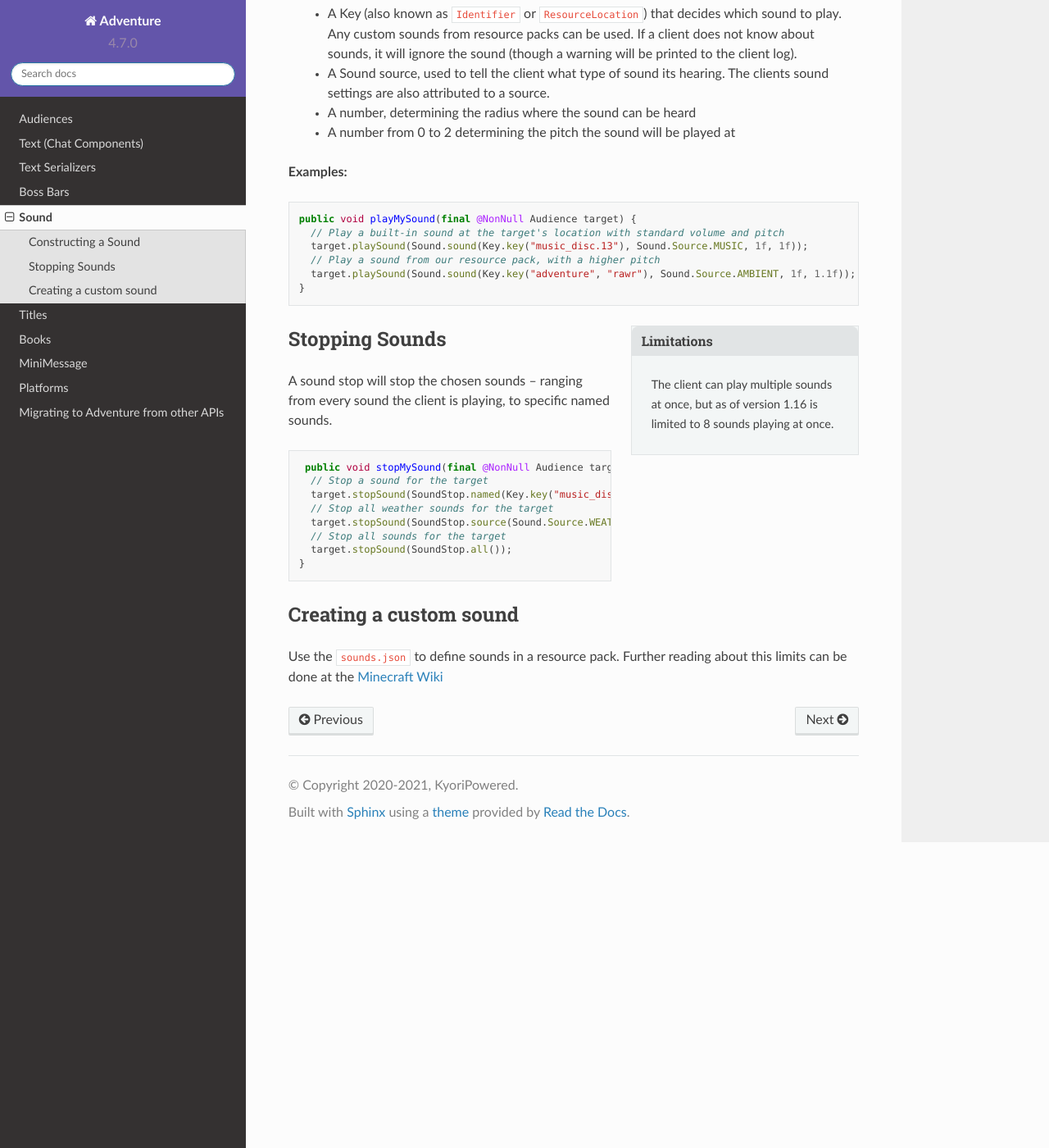
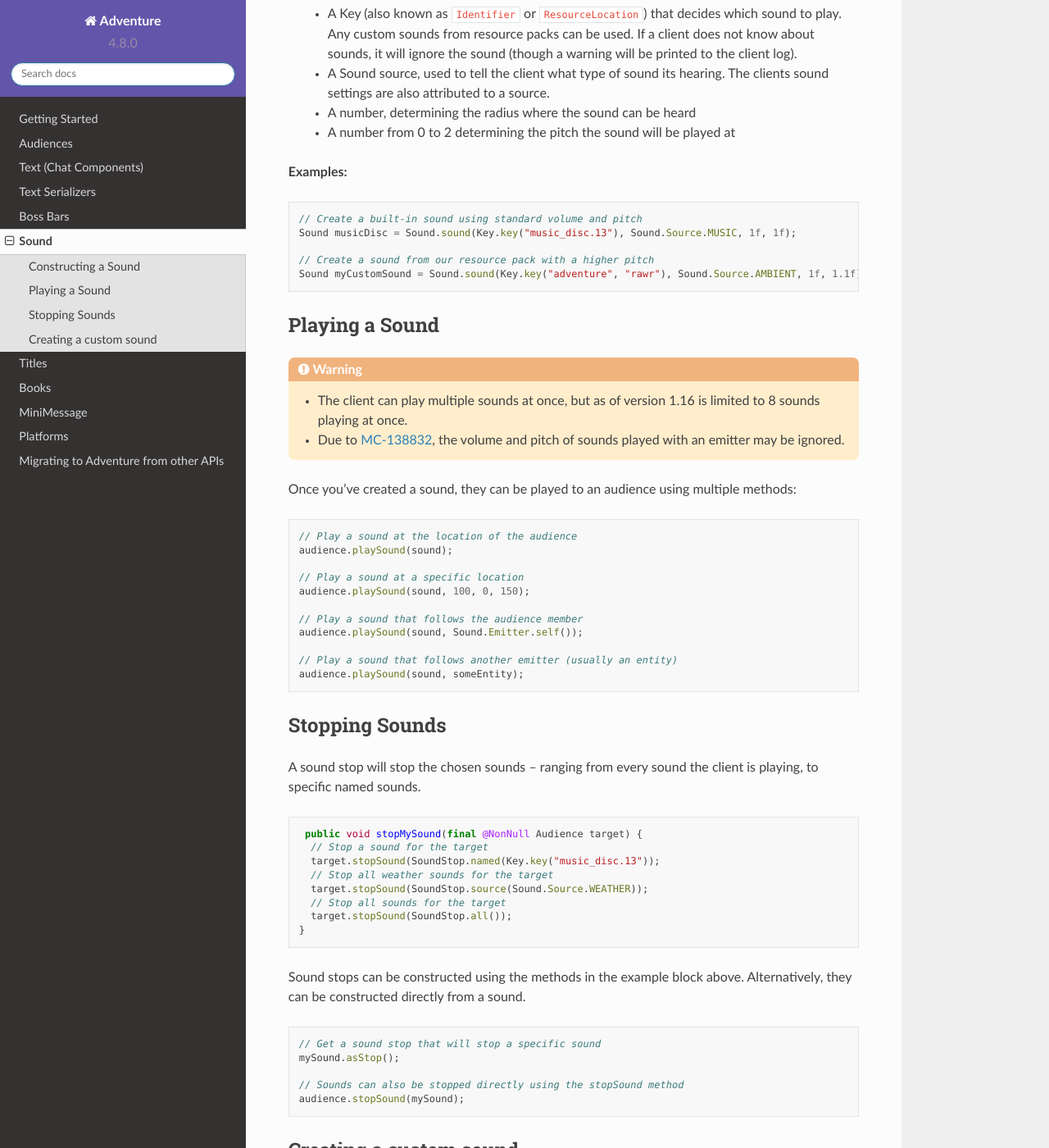
Before and after one commit to KyoriPowered/adventure-docs, a Sphinx documentation site: the page built from source/sound.rst, in a window 1280 px wide and 1400 px high, scrolled down 463 px. Shown: the whole window at 82% size. Built offline with Sphinx 7.4.7 and the Read the Docs theme 2.0.0, drawn with Linux system fonts in a browser that asks for light colours.

```diff
--- a/requirements.txt
+++ b/requirements.txt
@@ -3,3 +3,4 @@ sphinx-autobuild # for live reload in development
 sphinx-rtd-theme
 sphinx-tabs
 rstcheck # format checks
+Sphinx-Substitution-Extensions # for replacements in code blocks/etc
--- a/source/book.rst
+++ b/source/book.rst
@@ -16,8 +16,8 @@ Books are composed of:
 
     //Create and open a book about cats for the target audience
     public void openMyBook(final @NonNull Audience target){
-        Component bookTitle = TextComponent.text("Encyclopedia of cats");
-        Component bookAuthor = TextComponent.text("kashike");
+        Component bookTitle = Component.text("Encyclopedia of cats");
+        Component bookAuthor = Component.text("kashike");
         Collection<Component> bookPages = Cats.getCatKnowledge();
 
         Book myBook = Book.book(bookTitle, bookAuthor, bookPages);
--- a/source/conf.py
+++ b/source/conf.py
@@ -24,7 +24,7 @@ copyright = '2020-2021, KyoriPowered'
 author = 'KyoriPowered'
 
 # The short X.Y version
-version = '4.7.0'
+version = '4.8.0'
 
 # The full version, including alpha/beta/rc tags
 release = version
@@ -38,7 +38,9 @@ rst_prolog = """
     The Adventure docs are currently a **work in progress**. Some areas may have limited coverage or may not be entirely up to date.
     Feel free to join our discord at `<https://discord.gg/MMfhJ8F>`_ if you have any questions.
 
-"""
+.. |version| replace:: {version}
+
+""".format(version = version)
 
 
 
@@ -49,7 +51,9 @@ rst_prolog = """
 # ones.
 extensions = [
   'sphinx_rtd_theme',
-  'sphinx_tabs.tabs'
+  'sphinx_tabs.tabs',
+  'sphinx-prompt',
+  'sphinx_substitution_extensions'
 ]
 
 # Add any paths that contain templates here, relative to this directory.
--- a/source/sound.rst
+++ b/source/sound.rst
@@ -18,16 +18,35 @@ Sounds are composed of:
 
 .. code:: java
 
-  public void playMySound(final @NonNull Audience target) {
-    // Play a built-in sound at the target's location with standard volume and pitch
-    target.playSound(Sound.sound(Key.key("music_disc.13"), Sound.Source.MUSIC, 1f, 1f));
-    // Play a sound from our resource pack, with a higher pitch
-    target.playSound(Sound.sound(Key.key("adventure", "rawr"), Sound.Source.AMBIENT, 1f, 1.1f));
-  }
+  // Create a built-in sound using standard volume and pitch
+  Sound musicDisc = Sound.sound(Key.key("music_disc.13"), Sound.Source.MUSIC, 1f, 1f);
 
-.. sidebar:: Limitations
+  // Create a sound from our resource pack with a higher pitch
+  Sound myCustomSound = Sound.sound(Key.key("adventure", "rawr"), Sound.Source.AMBIENT, 1f, 1.1f);
 
-  The client can play multiple sounds at once, but as of version 1.16 is limited to 8 sounds playing at once.
+Playing a Sound
+^^^^^^^^^^^^^^^
+
+.. warning::
+
+  - The client can play multiple sounds at once, but as of version 1.16 is limited to 8 sounds playing at once.
+  - Due to `MC-138832 <https://bugs.mojang.com/browse/MC-138832>`_, the volume and pitch of sounds played with an emitter may be ignored.
+
+Once you've created a sound, they can be played to an audience using multiple methods:
+
+.. code:: java
+
+  // Play a sound at the location of the audience
+  audience.playSound(sound);
+
+  // Play a sound at a specific location
+  audience.playSound(sound, 100, 0, 150);
+
+  // Play a sound that follows the audience member
+  audience.playSound(sound, Sound.Emitter.self());
+
+  // Play a sound that follows another emitter (usually an entity)
+  audience.playSound(sound, someEntity);
 
 Stopping Sounds
 ^^^^^^^^^^^^^^^
@@ -45,6 +64,17 @@ A sound stop will stop the chosen sounds -- ranging from every sound the client
     target.stopSound(SoundStop.all());
   }
 
+Sound stops can be constructed using the methods in the example block above.
+Alternatively, they can be constructed directly from a sound.
+
+.. code:: java
+
+  // Get a sound stop that will stop a specific sound
+  mySound.asStop();
+
+  // Sounds can also be stopped directly using the stopSound method
+  audience.stopSound(mySound);
+
 Creating a custom sound
 ^^^^^^^^^^^^^^^^^^^^^^^^
 
```
Also changed, not shown: source/audiences.rst (+16 -0 lines), source/getting-started.rst (added, +91 -0 lines), source/index.rst (+7 -82 lines).
